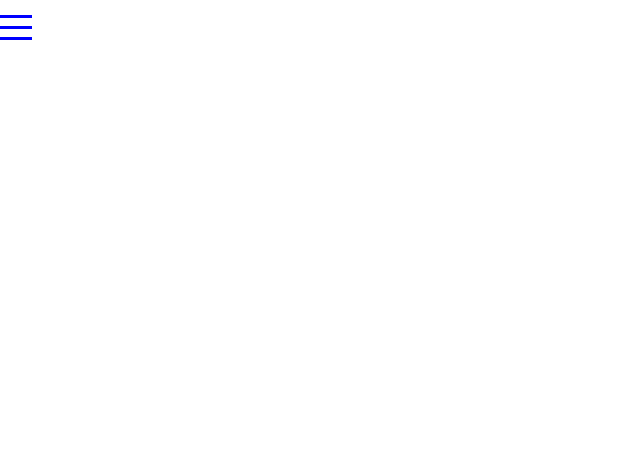
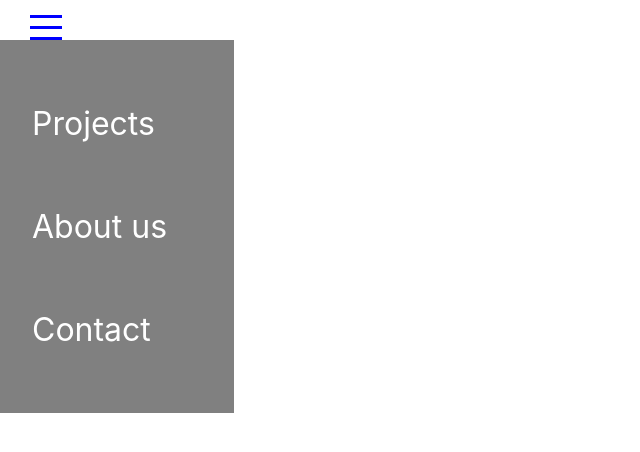
Before and after one commit to lorenapm/Menu-hamburguer, a React (Create React App) app: page / in a window 1280 px wide. Both pictures are taken after a click on the element 16 px from the left and 27 px from the top of the page. Shown: the top 452 px of the page, without its empty margins (0-640 px from the left). Built offline with nearby package versions, Linux system fonts and the light colour scheme.

Commit message:
add menu

```diff
--- a/src/components/Hamburguer.jsx
+++ b/src/components/Hamburguer.jsx
@@ -1,4 +1,5 @@
 import React, { useState } from 'react';
+import Menu from "./Menu";
 import "../styles/Hamburguer.scss";
 
 const Hamburguer = () => {
@@ -6,14 +7,20 @@ const Hamburguer = () => {
     const [menuOpen, setMenuOpen] = useState(false);
     const onClick = () => {setMenuOpen(!menuOpen)};
 
-
     return (
+        <>
         <div className="hamburguer" onClick={onClick}>
-
             <span className="line1"></span>
             <span className="line2"></span>
             <span className="line3"></span>
         </div>
+        <div>
+        {menuOpen ? (
+                <Menu/>
+            ) : (true)
+            }
+        </div>
+        </>
     )
 };
 
--- /dev/null
+++ b/src/components/Menu.jsx
@@ -0,0 +1,15 @@
+import React from "react";
+import "../styles/Menu.scss";
+
+const Menu = () => {
+
+    return (
+        <div className="menu">
+            <a href="/">Projects</a>
+            <a href="/">About us</a>
+            <a href="/">Contact</a>
+        </div>
+    )
+}
+
+export default Menu
--- a/src/styles/Hamburguer.scss
+++ b/src/styles/Hamburguer.scss
@@ -2,10 +2,12 @@
   width: 32px;
   height: 25px;
   margin-top: 15px;
+  margin-left: 30px;
   display: flex;
   flex-direction: column;
   justify-content: space-between;
   cursor: pointer;
+  z-index: 100;
 
   span {
     width: 100%;
--- /dev/null
+++ b/src/styles/Menu.scss
@@ -0,0 +1,19 @@
+.menu {
+  width: 170px;
+  background-color: grey;
+  display: flex;
+  flex-direction: column;
+  justify-content: center;
+  text-align: left;
+  padding: 2rem;
+  top: 0;
+  left: 0;
+  transition: 0.3s linear;
+  a {
+    font-size: 2rem;
+    color: white;
+    padding: 2rem 0;
+    text-decoration: none;
+    transition: transform 0.3s ease-in-out;
+  }
+}
```
